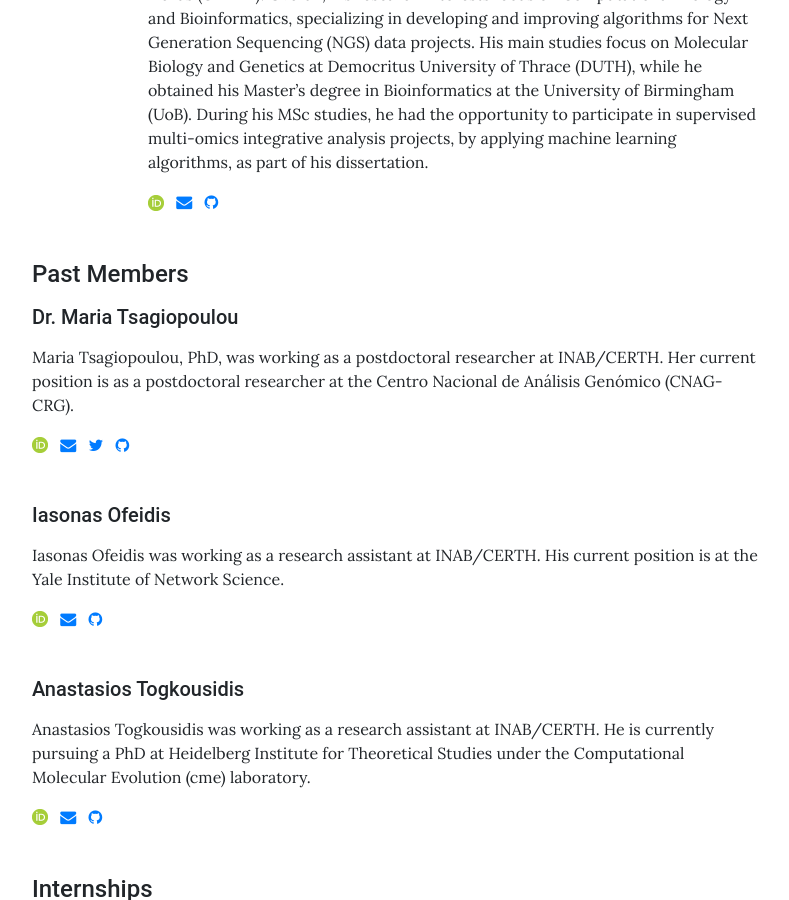
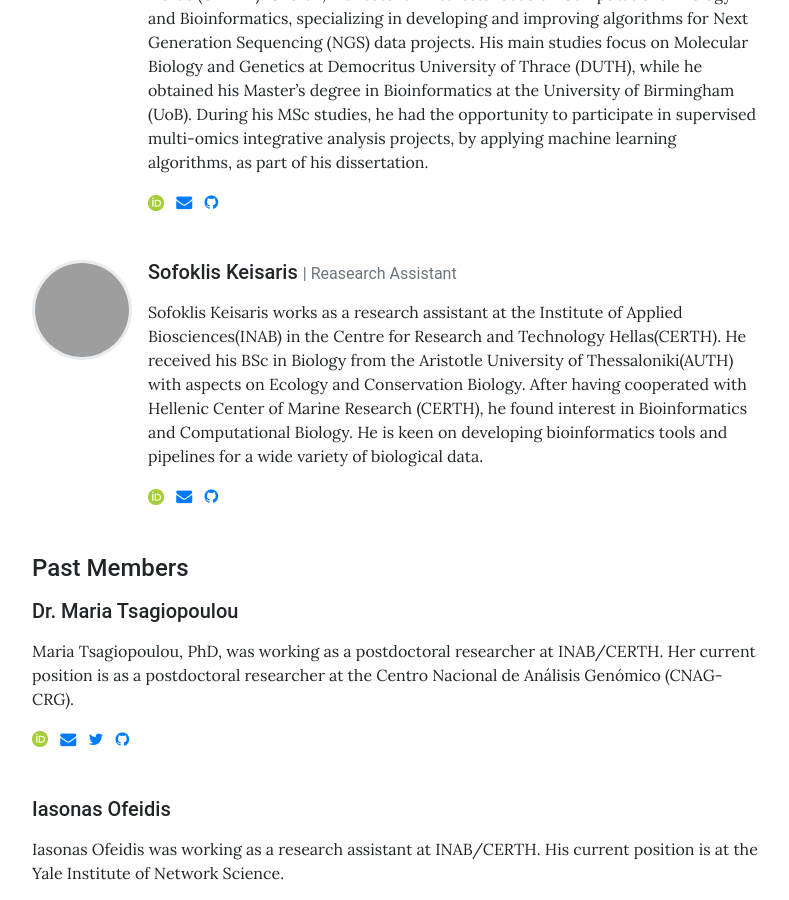
Before and after one commit to geogav/BiodataAnalysisGroup.github.io, a Jekyll site: the page built from pages/team.md, in a window 1280 px wide and 900 px high, scrolled down 2958 px. Shown: the whole window, without its empty margins (243-1032 px from the left). Built offline with Jekyll 4.4.1, drawn with Linux system fonts in a browser that asks for light colours; grey boxes are pictures that could not be loaded.

Commit message:
Update team.yml

```diff
--- a/_data/team.yml
+++ b/_data/team.yml
@@ -63,3 +63,12 @@
   github: vasileioubill95
   description: >
     Vasileios Vasileiou is a Phd candidate, working as a Bioinformatician at the Institute of Applied Bioscience (INAB) in the Center for Research and Technology Hellas (CERTH). Overall, his research interests focus on Computational Biology and Bioinformatics, specializing in developing and improving algorithms for Next Generation Sequencing (NGS) data projects. His main studies focus on Molecular Biology and Genetics at Democritus University of Thrace (DUTH), while he obtained his Master’s degree in Bioinformatics at the University of Birmingham (UoB). During his MSc studies, he had the opportunity to participate in supervised multi-omics integrative analysis projects, by applying machine learning algorithms, as part of his dissertation.
+
+- name: Sofoklis Keisaris
+  role: Reasearch Assistant
+  image: assets/img/team/sofoklis.jpg
+  orcid: 0000-0002-4833-4726
+  email: sofoskeisaris@certh.gr
+  github: Sofokli5
+  description: >
+    Sofoklis Keisaris works as a research assistant at the Institute of Applied Biosciences(INAB) in the Centre for Research and Technology Hellas(CERTH). He received his BSc in Biology from the Aristotle University of Thessaloniki(AUTH) with aspects on Ecology and Conservation Biology. After having cooperated with Hellenic Center of Marine Research (CERTH), he found interest in Bioinformatics and Computational Biology. He is keen on developing bioinformatics tools and pipelines for a wide variety of biological data.
```
